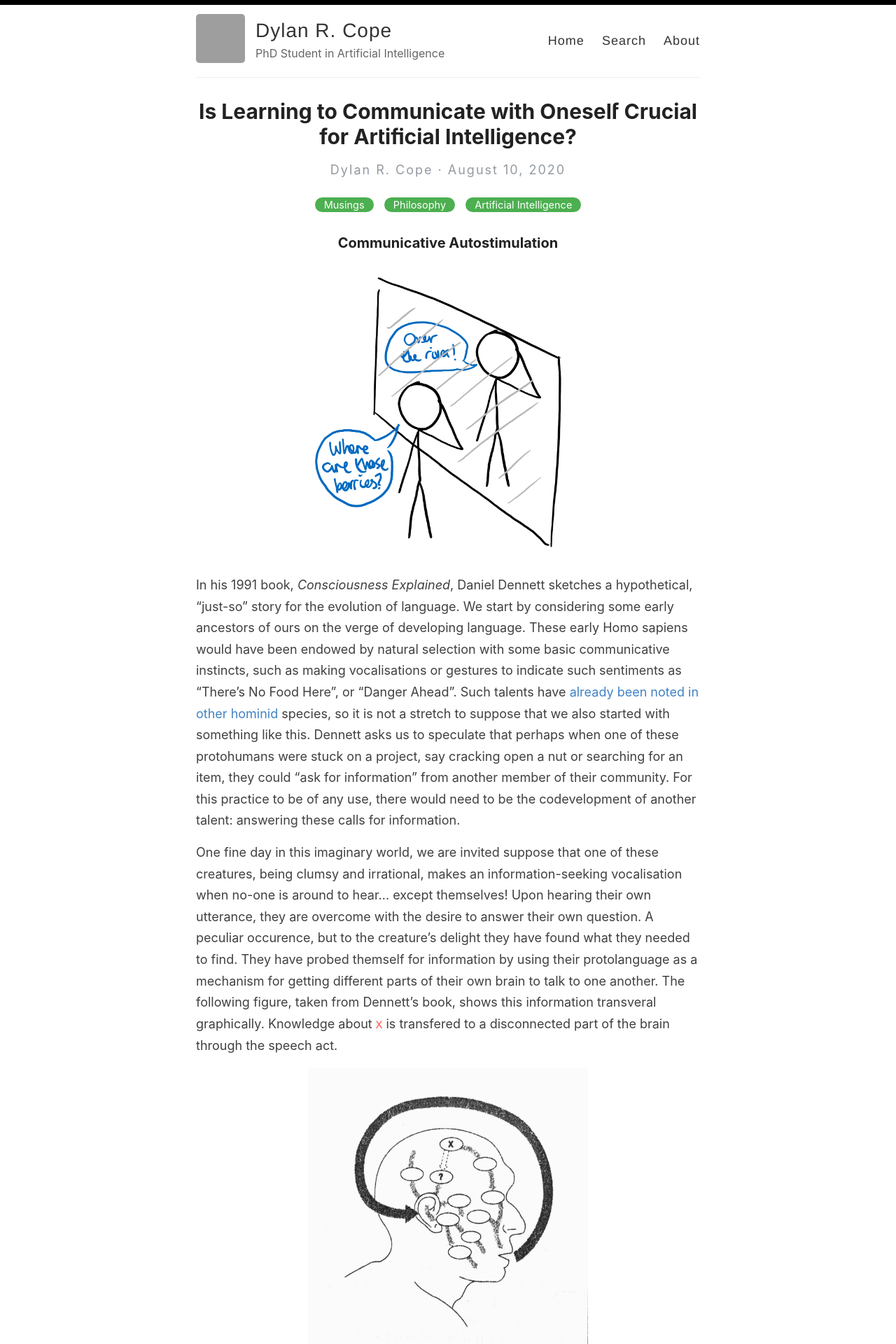
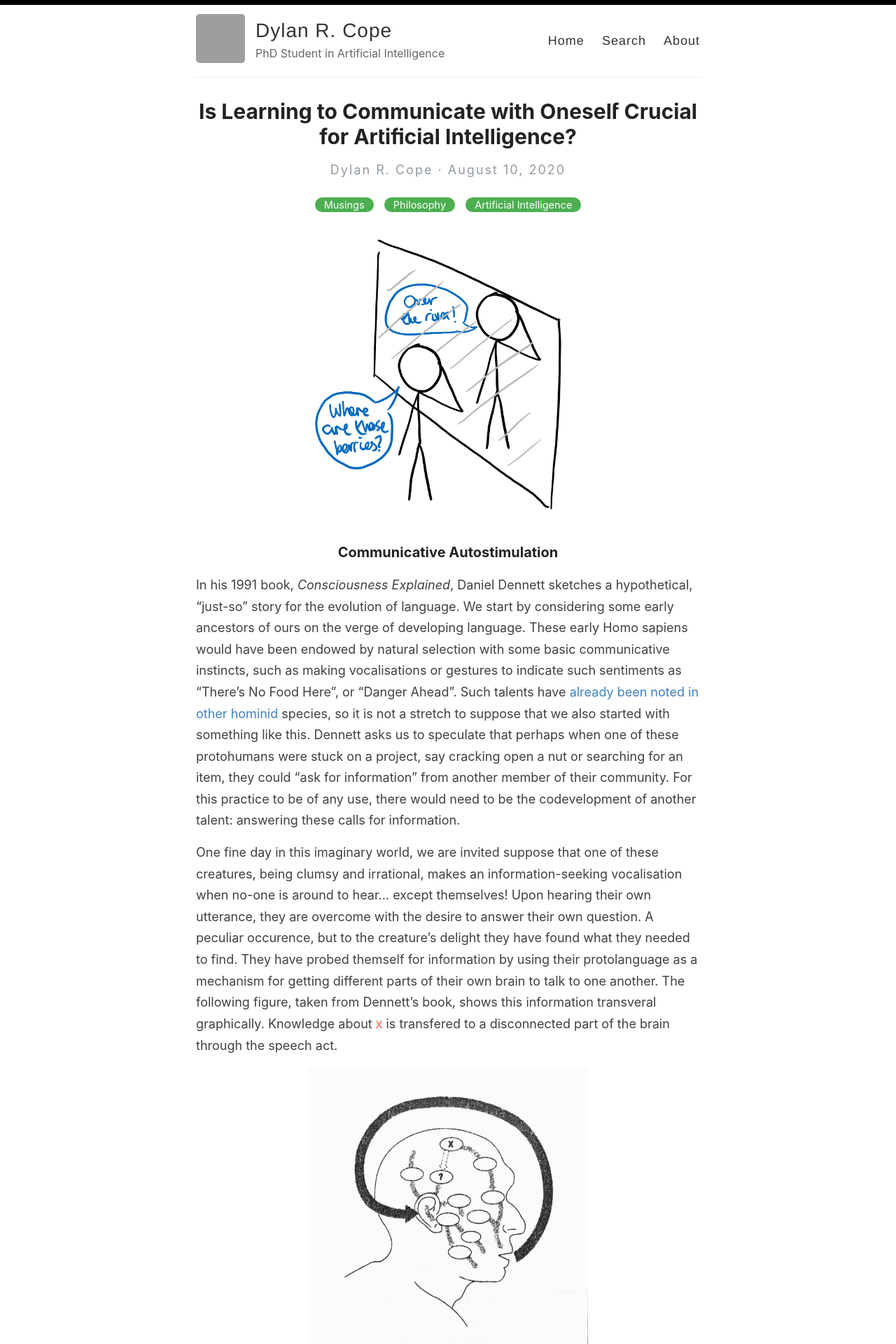
Before and after one commit to DylanCope/dylancope.github.io, a Jekyll site: the page built from _posts/2020-8-10-learning-to-communicate-to-oneself.md, in a window 1280 px wide. Shown: the top 1920 px of the page at 70% size. Built offline with Jekyll 4.4.1, drawn with Linux system fonts in a browser that asks for light colours; grey boxes are pictures that could not be loaded.

```diff
--- a/_posts/2020-8-10-learning-to-communicate-to-oneself.md
+++ b/_posts/2020-8-10-learning-to-communicate-to-oneself.md
@@ -5,11 +5,11 @@ categories: [Musings, Philosophy, Artificial Intelligence]
 excerpt: It has been argued that communication is a key part of intelligence, and efforts have been made to develop AI systems that communicate, but these approaches are still in their infancy.
 ---
 
-### Communicative Autostimulation
-
 <p align="center">
 <img src="https://github.com/DylanCope/dylancope.github.io/blob/master/assets/learning-to-communicate-to-oneself/self-information-seeking.png?raw=true" width="400px" display="block" margin-left="auto" margin-right="auto" class="center"/>
 </p>
+
+### Communicative Autostimulation
 
 In his 1991 book, *Consciousness Explained*, Daniel Dennett sketches a hypothetical, "just-so" story for the evolution of language. We start by considering some early ancestors of ours on the verge of developing language. These early Homo sapiens would have been endowed by natural selection with some basic communicative instincts, such as making vocalisations or gestures to indicate such sentiments as "There's No Food Here", or "Danger Ahead". Such talents have [already been noted in other hominid](https://primatology.net/2011/03/09/the-semantics-of-vervet-monkey-alarm-calls-part-i/) species, so it is not a stretch to suppose that we also started with something like this. Dennett asks us to speculate that perhaps when one of these protohumans were stuck on a project, say cracking open a nut or searching for an item, they could "ask for information" from another member of their community. For this practice to be of any use, there would need to be the codevelopment of another talent: answering these calls for information.
 
```
